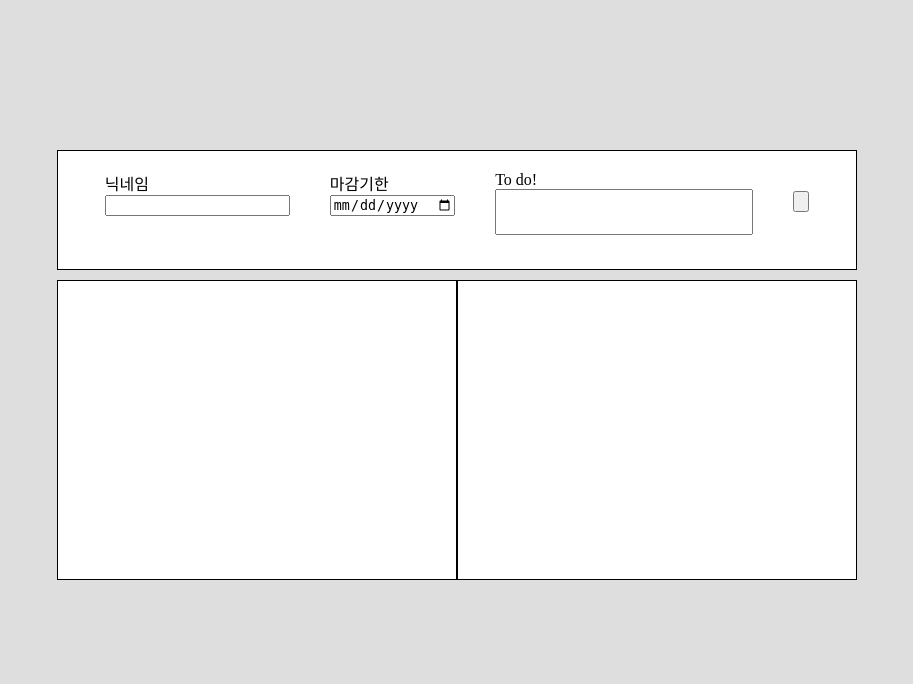
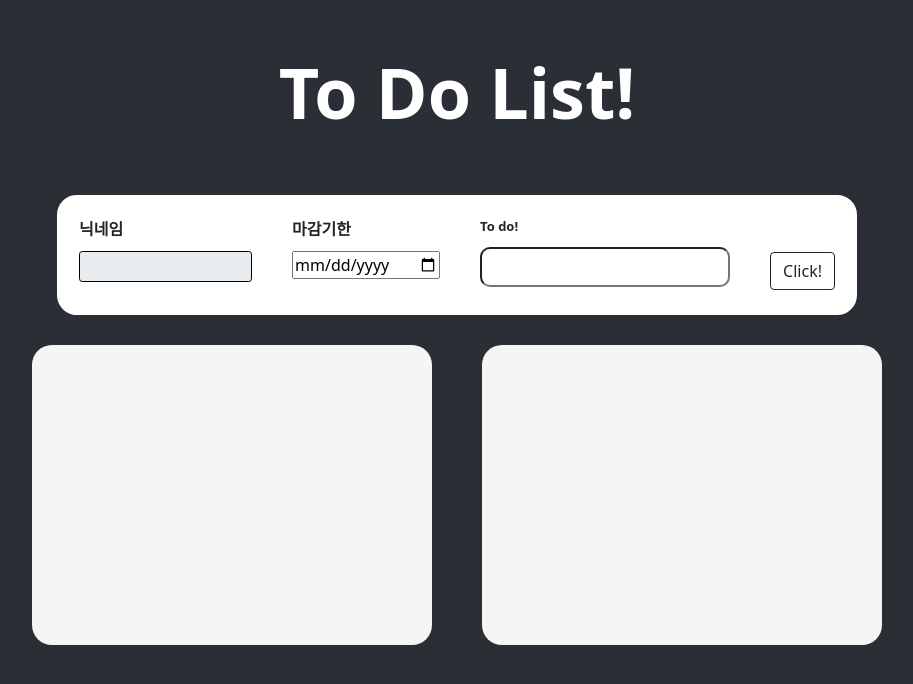
Before and after one commit to Liverpooll/first-project, a Django app: page /todos/todolist/ in a window 1280 px wide. Shown: the top 684 px of the page, without its empty margins (183-1096 px from the left). Run offline with Django 4.2, Linux system fonts and the light colour scheme; data that the repository does not hold is empty.

Commit message:
design modify

```diff
--- a/todo/todos/static/todolist.CSS
+++ b/todo/todos/static/todolist.CSS
@@ -1,9 +1,10 @@
 body {
   margin: 0;
-  background-color: rgba(216, 216, 216, 0.831);
+  background: #292f35;
+  font-weight: bold;
 }
 
-div {
+  div {
   box-sizing: border-box;
 }
 
@@ -13,15 +14,25 @@ div {
   align-items: center;
 }
 
+.title {
+  font-size: 70px;
+  color:white;
+  margin-top:40px;
+}
+
+.title:hover {
+  color: #80b7ed
+}
 
 .Up-box {
-  background-color: white;
+  background-color:  #ffffff;
   width: 800px;
   height: 120px;
-  border: 1px solid black;
-  margin-top: 150px;
+  border: 2px solid rgb(255, 255, 255);
+  margin-top: 50px;
   display: flex;
   justify-content: center;
+  border-radius: 20px;
 }
 
 .Up-box form{
@@ -29,40 +40,69 @@ div {
 
 }
 
-input-1 input {
-  margin-top: 20px;
-}
+
 
 .input-1, .input-2, .input-3 {
   display: flex;
   flex-direction: column;
-
 }
 
-.input-3 input {
+.form-control {
+  border: 1px solid black;
+}
+
+.input-3 {
   width:250px;
+  font-size: 13px;
+}
+
+.todoValue {
+  border-radius: 10px;
   height:40px;
 }
+
+.todoValue:hover {
+  box-shadow: 1px 1px 1px 1px grey;
+}
+
+.todoValue:focus {
+  outline: none;
+}
+
 .input-4 {
-  margin-top:20px;
+  margin-top:25px;
 }
+
+form input {
+  margin-top:10px;
+}
+
 
 .Down-box {
   display: flex;
+  width:850px;
+  justify-content: space-between;
 }
 
 .Down-box1 {
-  background-color: white;
+  background-color:#f5f5f5;
   width: 400px;
   height: 300px;
-  margin-top:10px;
-  border: 1px solid black;
+  margin-top:30px;
+  border: none;
+  border-radius: 20px;
+}
+
+.Down-box1:hover, .Down-box2:hover {
+  box-shadow: 1px 1px 1px 1px white;
 }
 
 .Down-box2 {
-  background-color: white;
+  background-color:#f5f5f5;
   width: 400px;
   height: 300px;
-  margin-top:10px;
-  border: 1px solid black;
+  margin-top:30px;
+  border: none;
+  border-radius: 20px;
+
 }
--- a/todo/todos/templates/todolist.html
+++ b/todo/todos/templates/todolist.html
@@ -1,51 +1,57 @@
 <!DOCTYPE html>
 <html lang="ko">
 <head>
+  <link href="https://cdn.jsdelivr.net/npm/bootstrap@5.1.3/dist/css/bootstrap.min.css" rel="stylesheet" integrity="sha384-1BmE4kWBq78iYhFldvKuhfTAU6auU8tT94WrHftjDbrCEXSU1oBoqyl2QvZ6jIW3" crossorigin="anonymous">
   <meta charset="UTF-8">
   <meta http-equiv="X-UA-Compatible" content="IE=edge">
   <meta name="viewport" content="width=device-width, initial-scale=1.0">
+  <link rel="preconnect" href="https://fonts.googleapis.com">
+<link rel="preconnect" href="https://fonts.gstatic.com" crossorigin>
+<link href="https://fonts.googleapis.com/css2?family=Lato:ital,wght@0,300;1,300;1,400&family=Montserrat:ital,wght@1,600&family=Roboto&display=swap" rel="stylesheet">
   <link rel="stylesheet" href="/static/todolist.CSS">
   <title>ToDoList</title>
-  {% load static %}
-  <link rel="stylesheet" href="{% static 'todolist.CSS'%}">
+    {% load static %}
+  <link rel="stylesheet" href="{% static 'design.CSS'%}">
 </head>
 <body>
 
 <div class="wrapper">
+    <span class="title">To Do List!</span>
     <div class="Up-box">
-        <form action="#" method="POST">
-          <div class="input-1">
-          <span>닉네임</span>
-          <input type="text">
-          </div>
+        <form action="#" method="POST">{% csrf_token %}
+        <span>닉네임</span>
+        <div class="input-group input-group-sm mb-3">
+          <input type="text" class="form-control" aria-label="Small" aria-describedby="inputGroup-sizing-sm" disabled>
+        </div>
         </form>
-        <form action="#" method="POST">
+        <form action="#" method="POST">{% csrf_token %}
           <div class="input-2">
           <span>마감기한</span>
           <input type="date">
         </div>
         </form>
-        <form action="#" method="POST">
+        <form action="#" method="POST">{% csrf_token %}
           <div class="input-3">
           <span>To do!</span>
           <input type="text" name="username" class="todoValue" >
         </div>
         </form>
-        <form action="#"  method="POST">
-          <form action='{% url 'accounts:signup' %}', method='post' name='signupform' class='flex flex-col w-80 min-w-fit'>
-        {% csrf_token %}
+        <form action="#"  method="POST">{% csrf_token %}
           <div class="input-4">
-          <input type="button" id="submit" class="connect">
+          <input class="btn btn-outline-dark" type="button" value="Click!"}
+>
           </div>
         </form>
     </div>
 
     <div class="Down-box">
     <div class="Down-box1">
-    {% for i in todos %}
+        {% for i in todos %}
     {{i.todo}}
     {{i.completed}}
     {% endfor %}
+
+
     </div>
 
     <div class="Down-box2">
```
Also changed, not shown: todo/todos/static/todolist.JS (+31 -7 lines).
